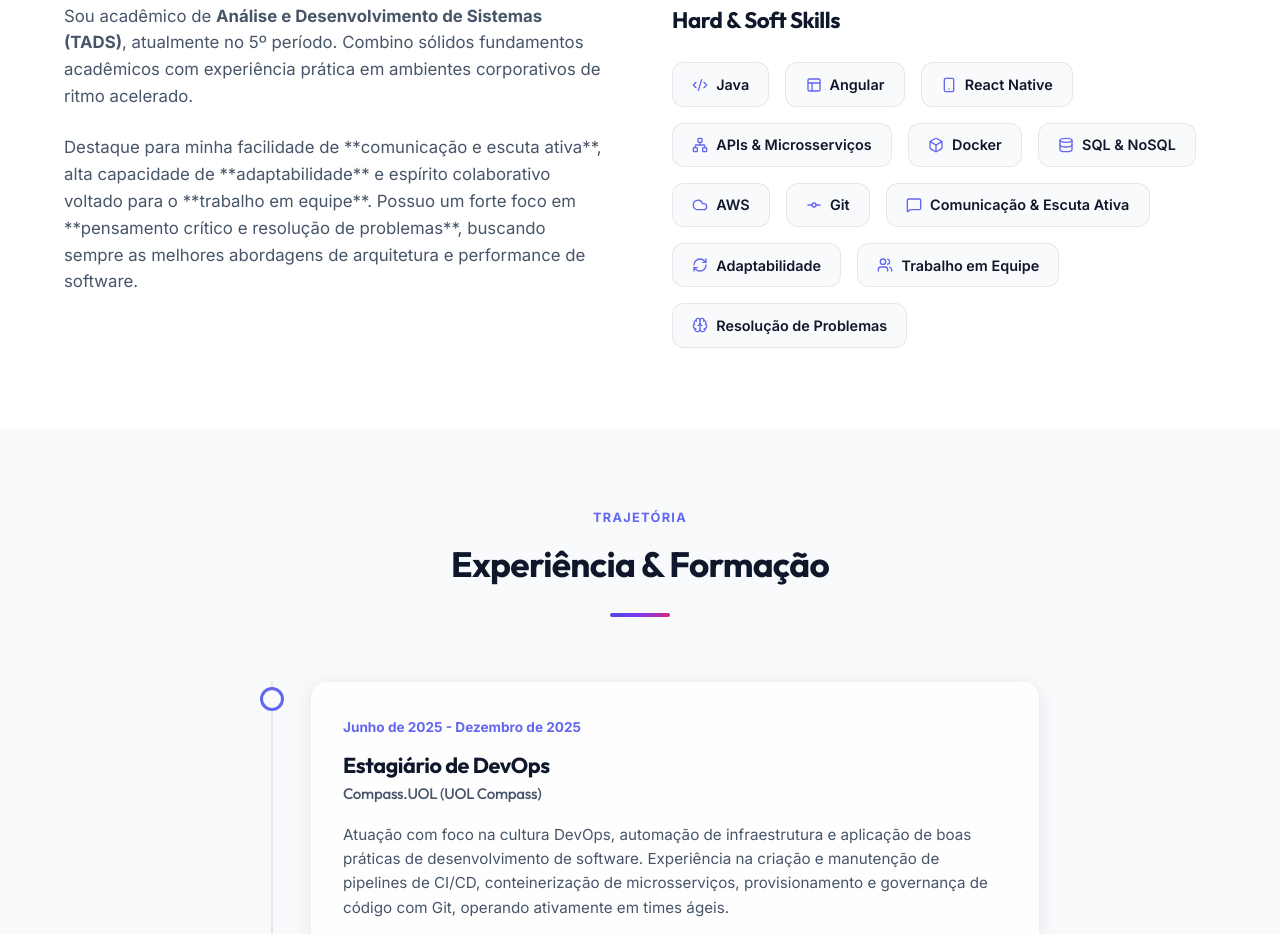
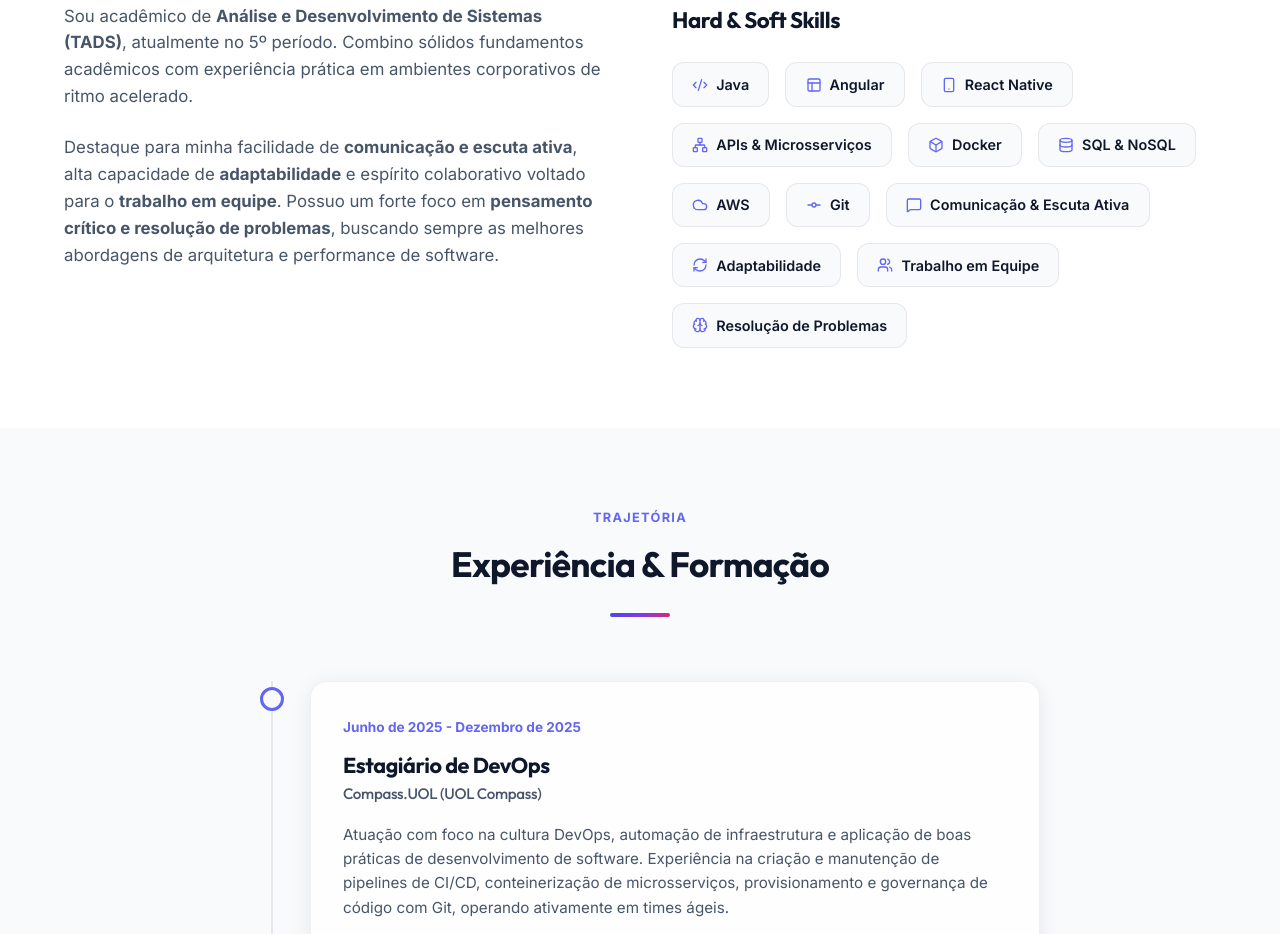
Before and after one commit to mateoclima/ds881-curriculo-GRR20243415, a website built with Vite: page index.html in a window 1280 px wide. Shown: the part 1051-1985 px from the top of the page. Built offline with nearby package versions, Linux system fonts and the light colour scheme.

Commit message:
fix: corrigir formatacao de texto no index.html

```diff
--- a/index.html
+++ b/index.html
@@ -90,7 +90,7 @@
             Sou acadêmico de <strong>Análise e Desenvolvimento de Sistemas (TADS)</strong>, atualmente no 5º período. Combino sólidos fundamentos acadêmicos com experiência prática em ambientes corporativos de ritmo acelerado.
           </p>
           <p>
-            Destaque para minha facilidade de **comunicação e escuta ativa**, alta capacidade de **adaptabilidade** e espírito colaborativo voltado para o **trabalho em equipe**. Possuo um forte foco em **pensamento crítico e resolução de problemas**, buscando sempre as melhores abordagens de arquitetura e performance de software.
+            Destaque para minha facilidade de <strong>comunicação e escuta ativa</strong>, alta capacidade de <strong>adaptabilidade</strong> e espírito colaborativo voltado para o <strong>trabalho em equipe</strong>. Possuo um forte foco em <strong>pensamento crítico e resolução de problemas</strong>, buscando sempre as melhores abordagens de arquitetura e performance de software.
           </p>
         </div>
 
```
